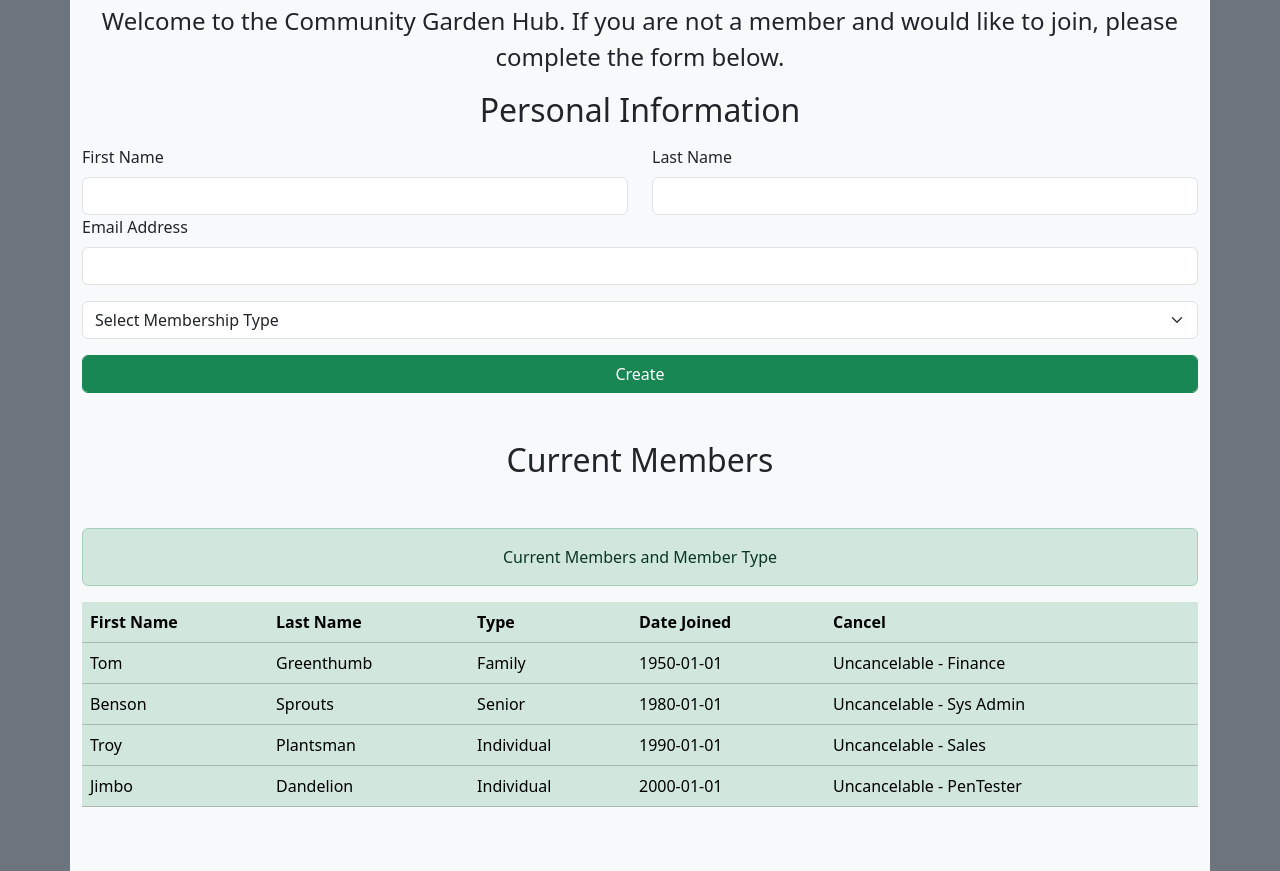
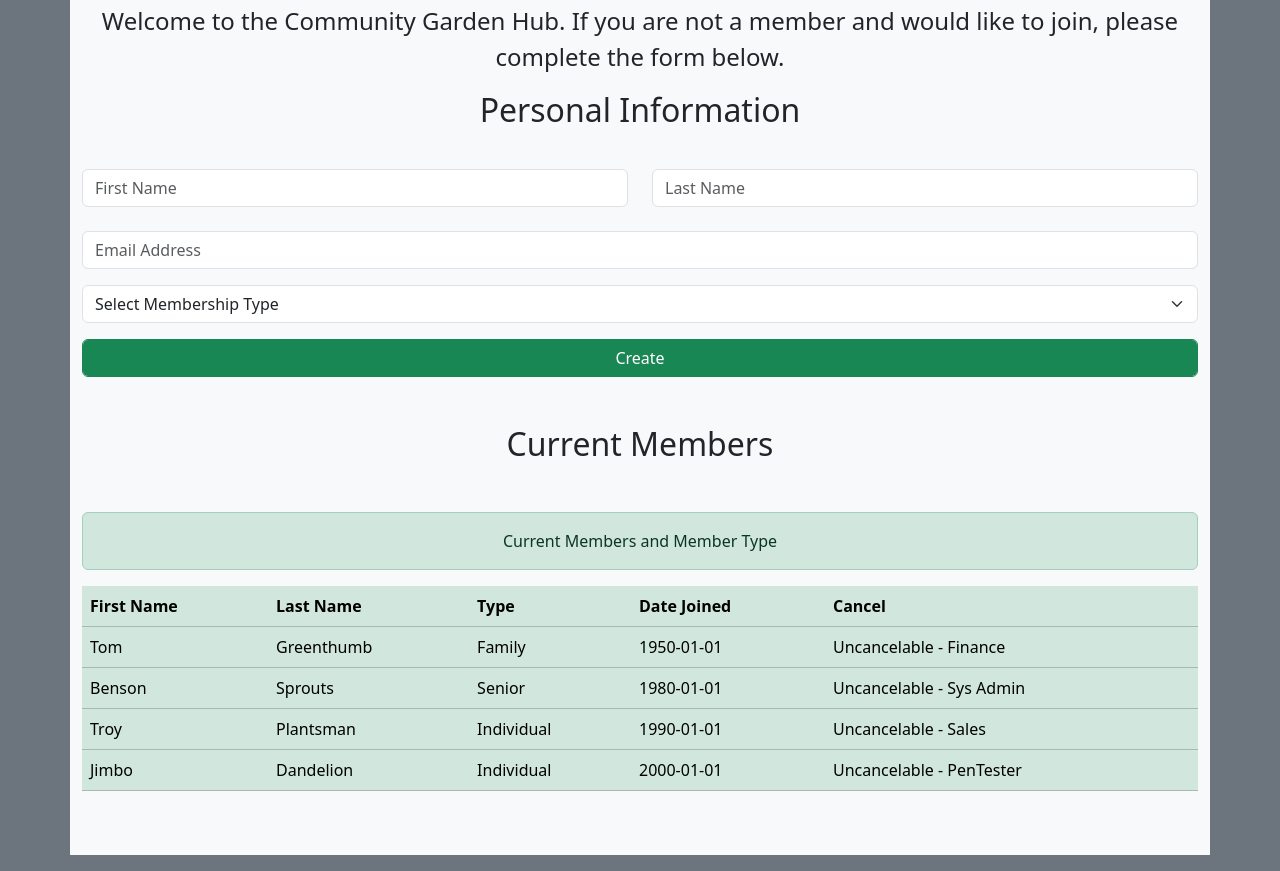
Before and after one commit to darceya/week10codingproject, a website: page index.html in a window 1280 px wide. Shown: the part 994-1865 px from the top of the page. Drawn offline with nearby package versions, Linux system fonts and the light colour scheme.

Commit message:
updates to form labels

```diff
--- a/index.html
+++ b/index.html
@@ -63,16 +63,16 @@
             <h2 class="text-center mb-3">Personal Information</h2>
                 <div class="row mb-3">
                     <div class="col-md-6">
-                      <label for="firstName" class="form-label">First Name</label>
-                      <input type="text" class="form-control" id="firstName" name="firstName" required>
+                      <label for="firstName" class="form-label"></label>
+                      <input type="text" class="form-control" id="firstName" name="firstName" placeholder="First Name" required>
                     </div>
                     <div class="col-md-6">
-                        <label for="lastName" class="form-label">Last Name</label>
-                        <input type="text" class="form-control" id="lastName" name="lastName" required>
+                        <label for="lastName" class="form-label"></label>
+                        <input type="text" class="form-control" id="lastName" name="lastName" placeholder="Last Name" required>
                       </div>
                     <div class="col-md-12">
-                      <label for="email" class="form-label">Email Address</label>
-                      <input type="email" class="form-control" id="email" name="email" required>
+                      <label for="email" class="form-label"></label>
+                      <input type="email" class="form-control" id="email" name="email" placeholder="Email Address" required>
                     </div>
                 </div>
 
```
